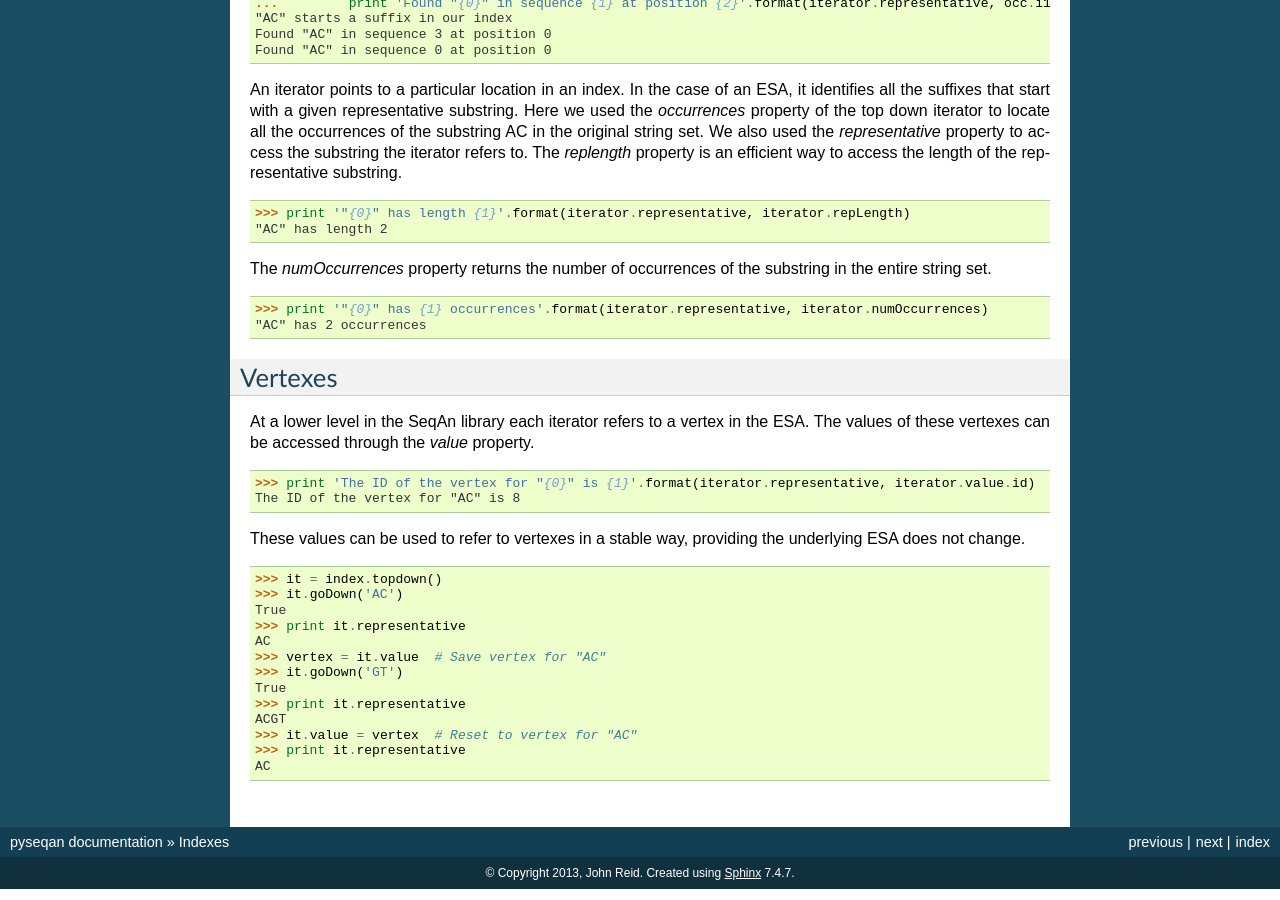
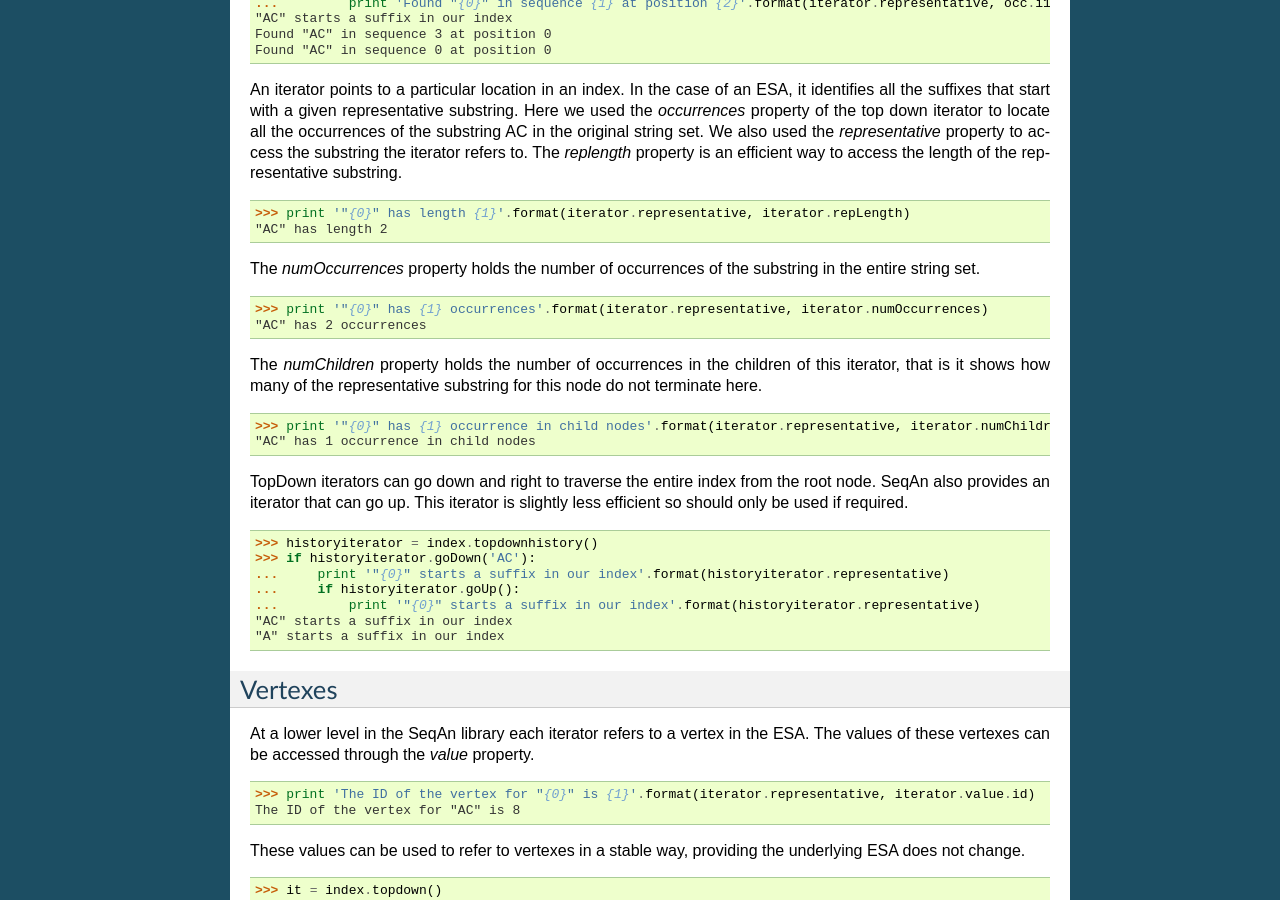
Before and after one commit to JohnReid/pyseqan, a Sphinx documentation site: the page built from docs/source/indexes.rst, in a window 1280 px wide and 900 px high, scrolled down 396 px. Built offline with Sphinx 7.4.7, drawn with Linux system fonts in a browser that asks for light colours; pages that are not in the unit, such as notebooks, are missing from menus; the version number could not be read and is left out.

Commit message:
Add TopDownHistory iterators

```diff
--- a/docs/source/indexes.rst
+++ b/docs/source/indexes.rst
@@ -45,13 +45,36 @@ property is an efficient way to access the length of the representative substrin
     >>> print '"{0}" has length {1}'.format(iterator.representative, iterator.repLength)
     "AC" has length 2
 
-The *numOccurrences* property returns the number of occurrences of the substring in the
+The *numOccurrences* property holds the number of occurrences of the substring in the
 entire string set.
 
 ..  doctest::
 
     >>> print '"{0}" has {1} occurrences'.format(iterator.representative, iterator.numOccurrences)
     "AC" has 2 occurrences
+
+
+The *numChildren* property holds the number of occurrences in the children of this iterator, that
+is it shows how many of the representative substring for this node do not terminate here.
+
+..  doctest::
+
+    >>> print '"{0}" has {1} occurrence in child nodes'.format(iterator.representative, iterator.numChildren)
+    "AC" has 1 occurrence in child nodes
+
+TopDown iterators can go down and right to traverse the entire index from the root node.
+SeqAn also provides an iterator that can go up. This iterator is slightly less efficient so
+should only be used if required.
+
+..  doctest::
+
+    >>> historyiterator = index.topdownhistory()
+    >>> if historyiterator.goDown('AC'):
+    ...     print '"{0}" starts a suffix in our index'.format(historyiterator.representative)
+    ...     if historyiterator.goUp():
+    ...         print '"{0}" starts a suffix in our index'.format(historyiterator.representative)
+    "AC" starts a suffix in our index
+    "A" starts a suffix in our index
 
 
 Vertexes
```
Also changed, not shown: 3 other files.
